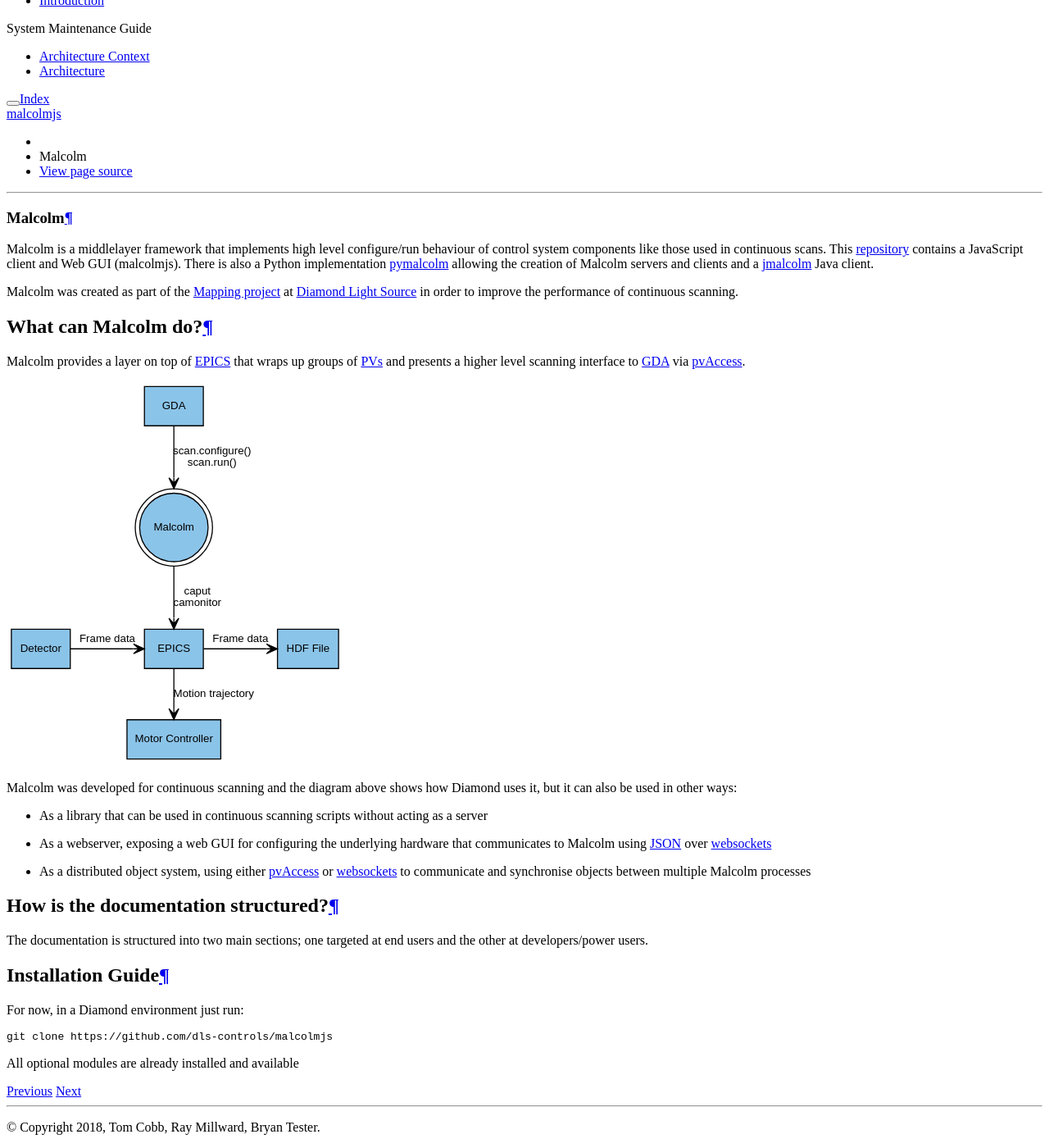
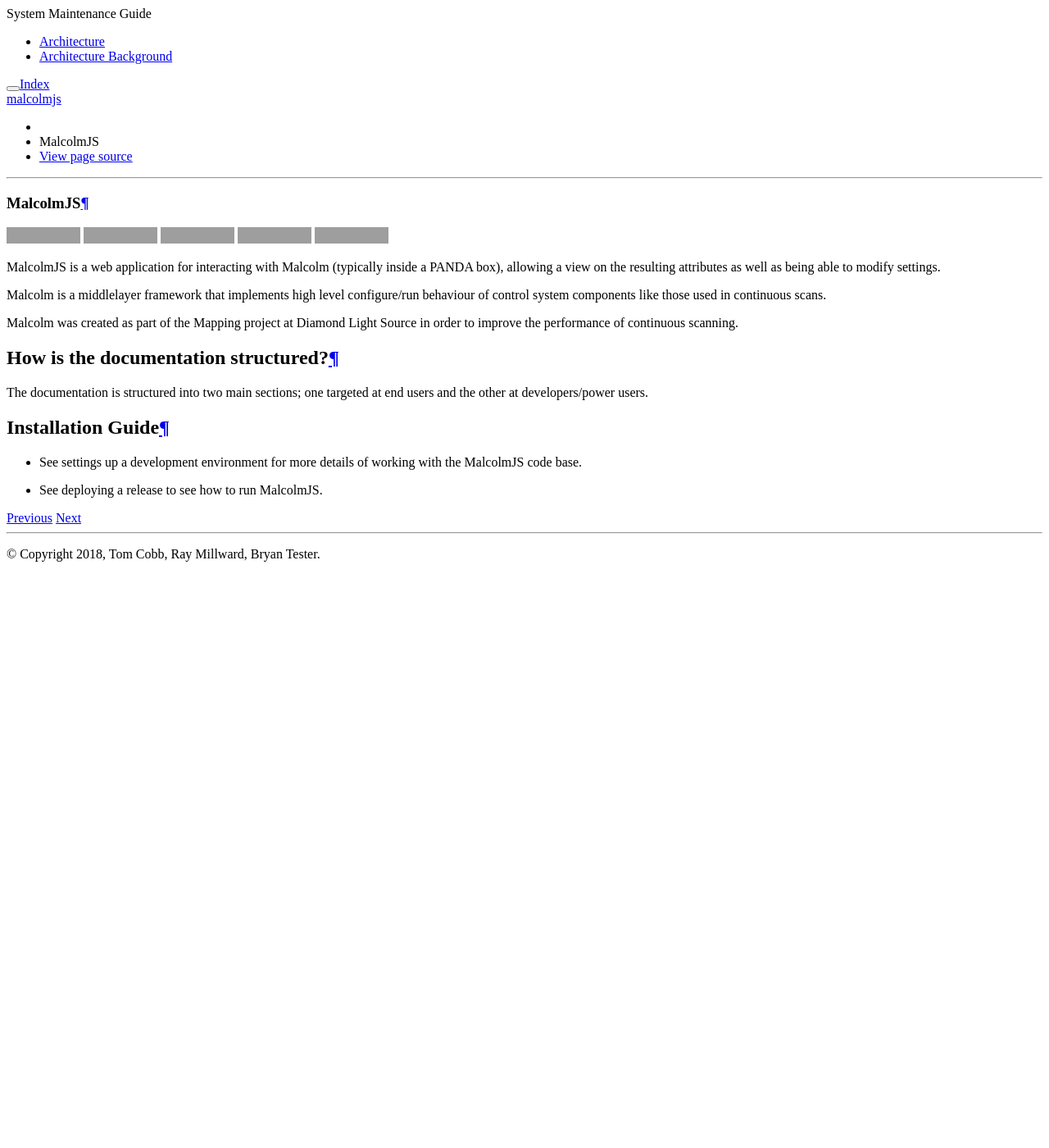
Before and after one commit to DiamondLightSource/malcolmjs, a Sphinx documentation site: the page built from docs/source/index.rst, in a window 1280 px wide and 1400 px high, scrolled down 263 px. Shown: the whole window at 82% size. Built offline with Sphinx 7.4.7 and the Read the Docs theme 2.0.0, drawn with Linux system fonts in a browser that asks for light colours; after the commit the page ends 964 px from its top, so only the background shows below that; grey boxes are pictures that could not be loaded.

```diff
--- /dev/null
+++ b/docs/source/SMG/architectural_decision_record.rst
@@ -0,0 +1 @@
+architectural_decision_record.rst
--- /dev/null
+++ b/docs/source/SMG/architecture_background.rst
@@ -0,0 +1,2 @@
+Architecture Background
+=======================
--- a/docs/source/SMG/architecture_context.rst
+++ /dev/null
@@ -1,2 +0,0 @@
-Architecture Context
-====================
--- /dev/null
+++ b/docs/source/SMG/deployment.rst
@@ -0,0 +1 @@
+deployment
--- /dev/null
+++ b/docs/source/SMG/maintenance.rst
@@ -0,0 +1 @@
+maintenance.rst
--- /dev/null
+++ b/docs/source/SMG/sequence_diagrams.rst
@@ -0,0 +1 @@
+sequence_diagrams.rst
--- /dev/null
+++ b/docs/source/SMG/setting_up_a_dev_environment.rst
@@ -0,0 +1 @@
+setting_up_a_dev_environment.rst
--- /dev/null
+++ b/docs/source/SMG/troubleshooting.rst
@@ -0,0 +1 @@
+troubleshooting.rst
--- a/docs/source/index.rst
+++ b/docs/source/index.rst
@@ -1,47 +1,17 @@
-Malcolm
-=======
+MalcolmJS
+=========
+
+|buildstatus| |coverage| |readthedocs| |code analysis: airbnb| |code style: prettier|
+
+MalcolmJS is a web application for interacting with Malcolm (typically inside
+a PANDA box), allowing a view on the resulting attributes as well as being
+able to modify settings.
 
 Malcolm is a middlelayer framework that implements high level configure/run
 behaviour of control system components like those used in continuous scans.
-This `repository`_ contains a JavaScript client and Web GUI (malcolmjs).
-There is also a Python implementation `pymalcolm`_ allowing the
-creation of Malcolm servers and clients and a `jmalcolm`_ Java client.
 
-Malcolm was created as part of the `Mapping project`_ at `Diamond Light Source`_
+Malcolm was created as part of the Mapping project at Diamond Light Source
 in order to improve the performance of continuous scanning.
-
-What can Malcolm do?
---------------------
-
-Malcolm provides a layer on top of `EPICS`_ that wraps up groups of `PVs`_ and
-presents a higher level scanning interface to `GDA`_ via `pvAccess`_.
-
-.. digraph:: malcolm_dls_usage
-
-    bgcolor=transparent
-    node [fontname=Arial fontsize=10 shape=box style=filled fillcolor="#8BC4E9"]
-    edge [fontname=Arial fontsize=10 arrowhead=vee]
-
-    {rank=same;Detector EPICS "HDF File"}
-
-    Malcolm [shape=doublecircle]
-
-    GDA -> Malcolm [label="scan.configure()\nscan.run()"]
-    Malcolm -> EPICS [label="caput\ncamonitor"]
-    Detector -> EPICS [label="Frame data"]
-    EPICS -> "HDF File" [label="Frame data"]
-    EPICS -> "Motor Controller" [label="Motion trajectory"]
-
-
-Malcolm was developed for continuous scanning and the diagram above shows
-how Diamond uses it, but it can also be used in other ways:
-
-* As a library that can be used in continuous scanning scripts without acting
-  as a server
-* As a webserver, exposing a web GUI for configuring the underlying hardware
-  that communicates to Malcolm using `JSON`_ over `websockets`_
-* As a distributed object system, using either `pvAccess`_ or `websockets`_ to
-  communicate and synchronise objects between multiple Malcolm processes
 
 How is the documentation structured?
 ------------------------------------
@@ -53,13 +23,8 @@
 Installation Guide
 ------------------
 
-For now, in a Diamond environment just run::
-
-    git clone https://github.com/dls-controls/malcolmjs
-
-All optional modules are already installed and available
-
-
+- See settings up a development environment for more details of working with the MalcolmJS code base.
+- See deploying a release to see how to run MalcolmJS.
 
 .. _repository:
     https://github.com/dls-controls/malcolmjs
@@ -69,3 +34,24 @@
 
 .. _jmalcolm:
     https://github.com/openGDA
+
+
+.. |buildstatus| image:: https://travis-ci.org/dls-controls/malcolmjs.svg?branch=version1
+    :target: https://travis-ci.org/dls-controls/malcolmjs
+    :alt: Build Status
+
+.. |coverage| image:: https://codecov.io/gh/dls-controls/malcolmjs/branch/version1/graph/badge.svg
+    :target: https://codecov.io/gh/dls-controls/malcolmjs/branch/version1/
+    :alt: Test coverage
+
+.. |readthedocs| image:: https://readthedocs.org/projects/malcolmjs/badge/?version=latest
+    :target: http://malcolmjs.readthedocs.org
+    :alt: Documentation
+
+.. |code analysis: airbnb| image:: https://img.shields.io/badge/code_analysis-eslint_airbnb-ff69b4.svg
+    :target: http://airbnb.io/javascript/
+    :alt: Code analysis: eslint - airbnb
+
+.. |code style: prettier| image:: https://img.shields.io/badge/code_style-prettier-ff69b4.svg
+    :target: https://github.com/prettier/prettier
+    :alt: Code style: prettier
```
Also changed, not shown: README.rst (+10 -2 lines), docs/source/contents.rst (+8 -1 lines).
